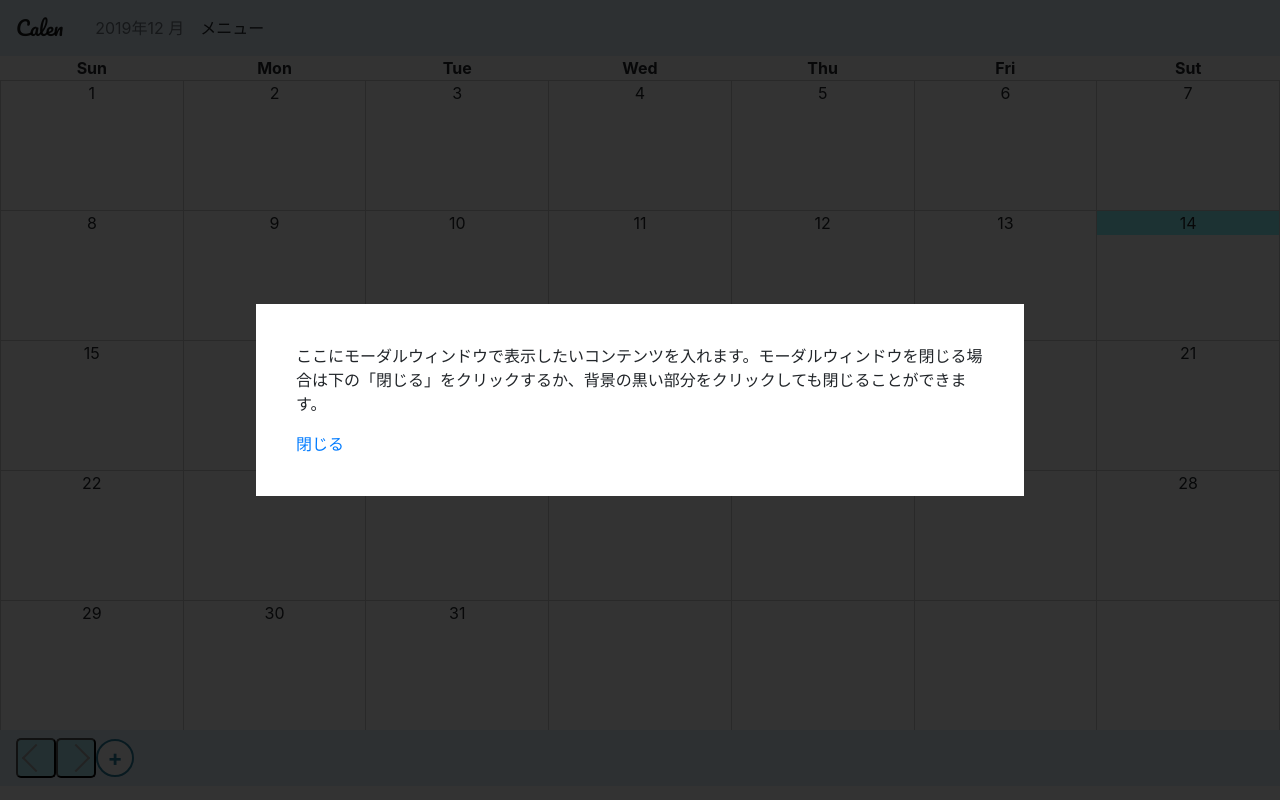
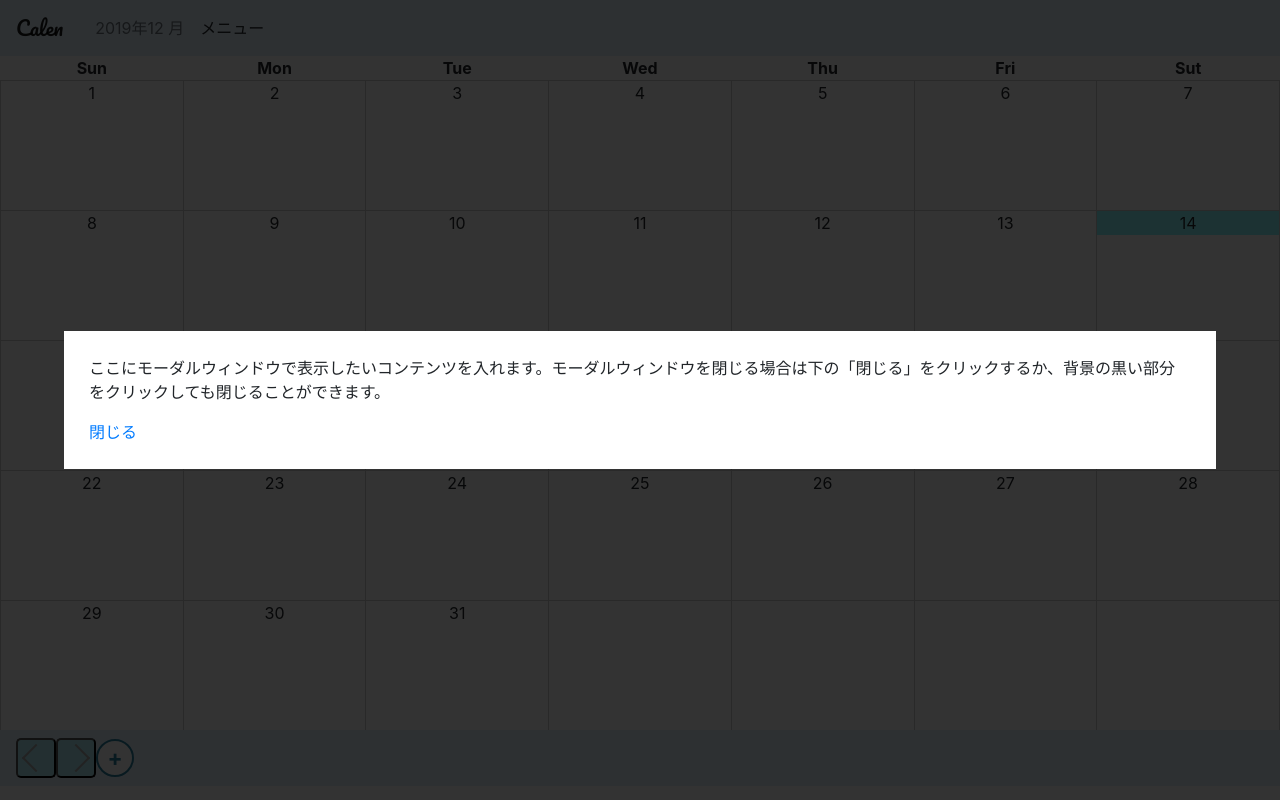
Before and after one commit to naruhiko-toda/MyCalendar, a Django app: page / in a window 1280 px wide. Run offline with Django 3.2, Linux system fonts and the light colour scheme; some libraries are stand-ins or nearby versions.

Commit message:
modalの大きさの変更

```diff
--- a/calen/templates/calen/modules/schedule_modal.html
+++ b/calen/templates/calen/modules/schedule_modal.html
@@ -1,4 +1,4 @@
-<div class="modal fade" id="schedule_modal" tabindex="-1" role="dialog" aria-labelledby="exampleModalLabel" aria-hidden="true">
+<div class="modal fade" id="schedule_modal" tabindex="-1" role="dialog" aria-hidden="true">
   <div class="modal-dialog" role="document">
     <div class="modal-content">
         <div class="modal-header">
--- a/static/calen/css/index.css
+++ b/static/calen/css/index.css
@@ -111,9 +111,9 @@ td{
 .modal__content{
     background: #fff;
     left: 50%;
-    padding: 40px;
+    padding: 25px;
     position: absolute;
     top: 50%;
     transform: translate(-50%,-50%);
-    width: 60%;
+    width: 90%;
 }
```
